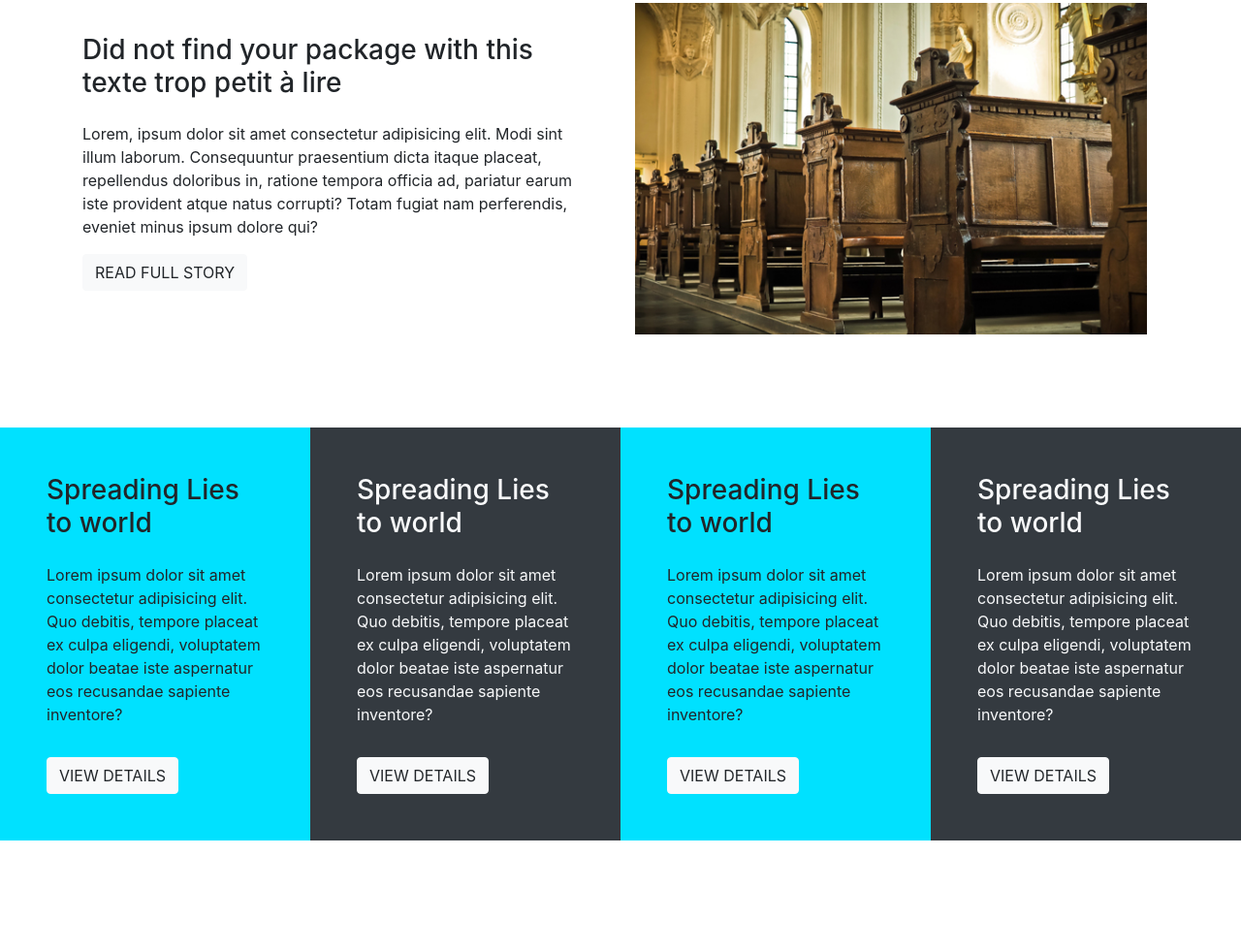
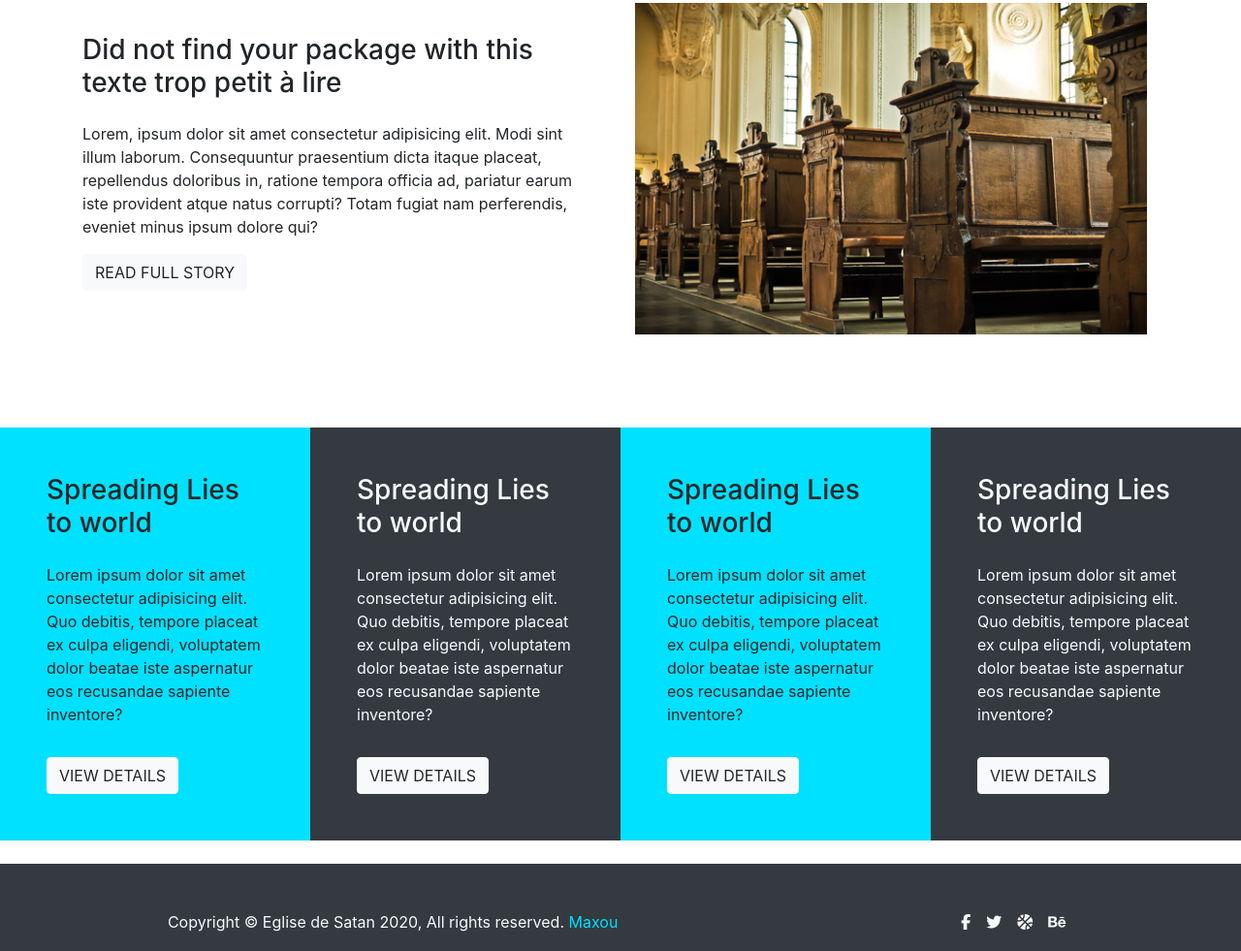
Before and after one commit to Maxlewa/html-bootstrap-git-r-cap-exercice, a plain HTML site: page index.html in a window 1280 px wide. Shown: the part 257-1238 px from the top of the page at 97% size. Before the commit the page ends 1124 px from the top, so only its background shows below. Drawn offline with nearby package versions, Linux system fonts and the light colour scheme.

Commit message:
almost done

```diff
--- a/index.html
+++ b/index.html
@@ -50,7 +50,7 @@
 
     <!--SECTION 2-->
     <section>
-        <div class="container-fluid">
+        <div class="container-fluid mb-4">
             <div class="row">
                 <div class="col-3 bg-turquoise py-5 px-5">
                     <h3 class="pb-3">Spreading Lies to world</h3>
@@ -74,8 +74,29 @@
                 </div>
             </div>
         </div>
+    </section>
 
-    </section>
+    <footer class="bg-dark text-light" style="height:90px;">
+        <div class="d-flex justify-content-around pt-5">
+            <div>
+                <p>Copyright © Eglise de Satan 2020, All rights reserved. <span class="text-turquoise">Maxou</span></p>
+            </div>
+            <div class="d-flex">
+                <div class="mx-2">
+                    <i class="fab fa-facebook-f"></i>
+                </div>
+                <div class="mx-2">
+                    <i class="fab fa-twitter"></i>
+                </div>
+                <div class="mx-2">
+                    <i class="fas fa-basketball-ball"></i>
+                </div>
+                <div class="mx-2">
+                    <i class="fab fa-behance"></i>
+                </div>
+            </div>
+        </div>
+    </footer>
 
 
     <!-- SCRIPT BOOTSTRAP -->
```
